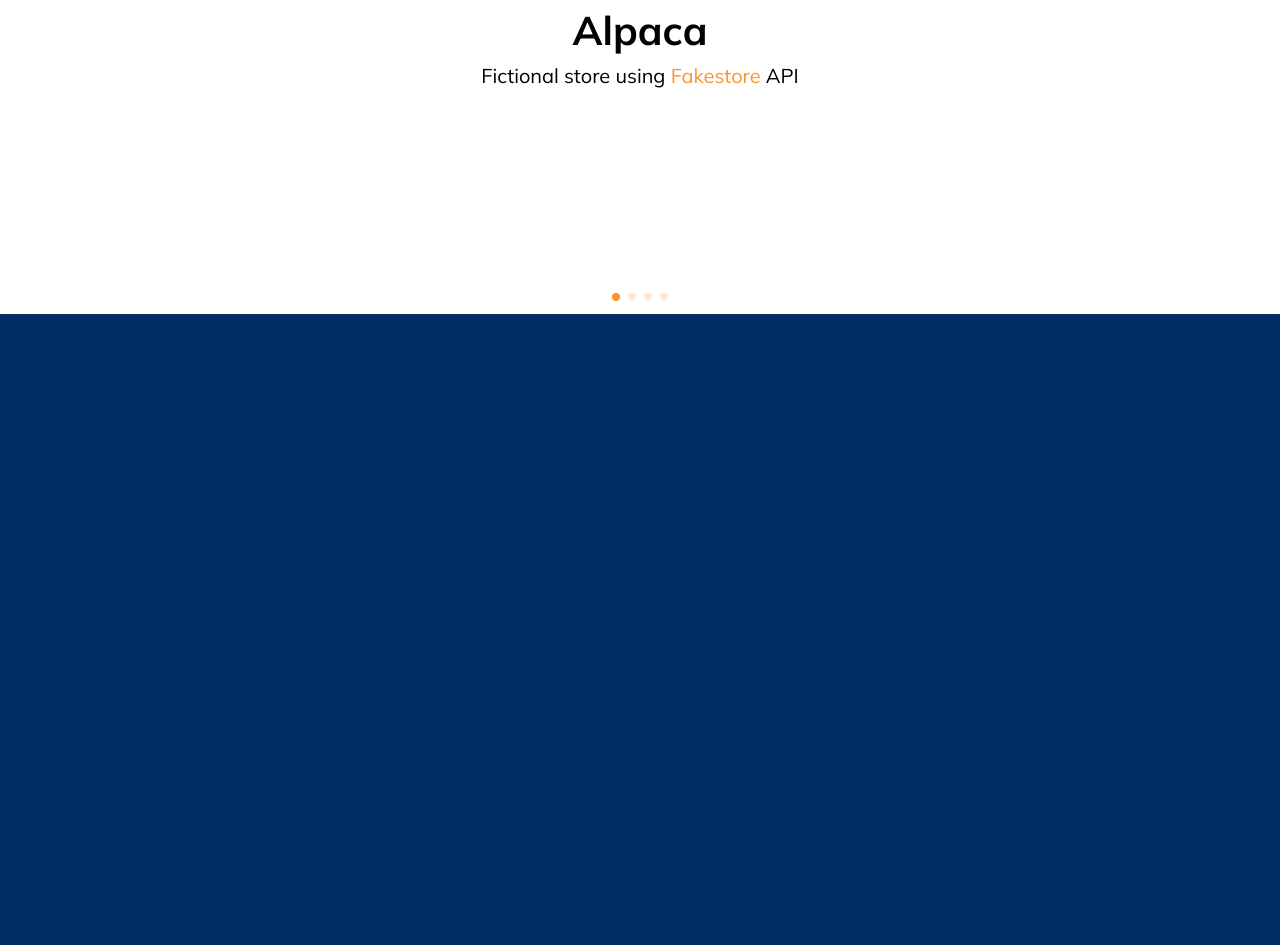
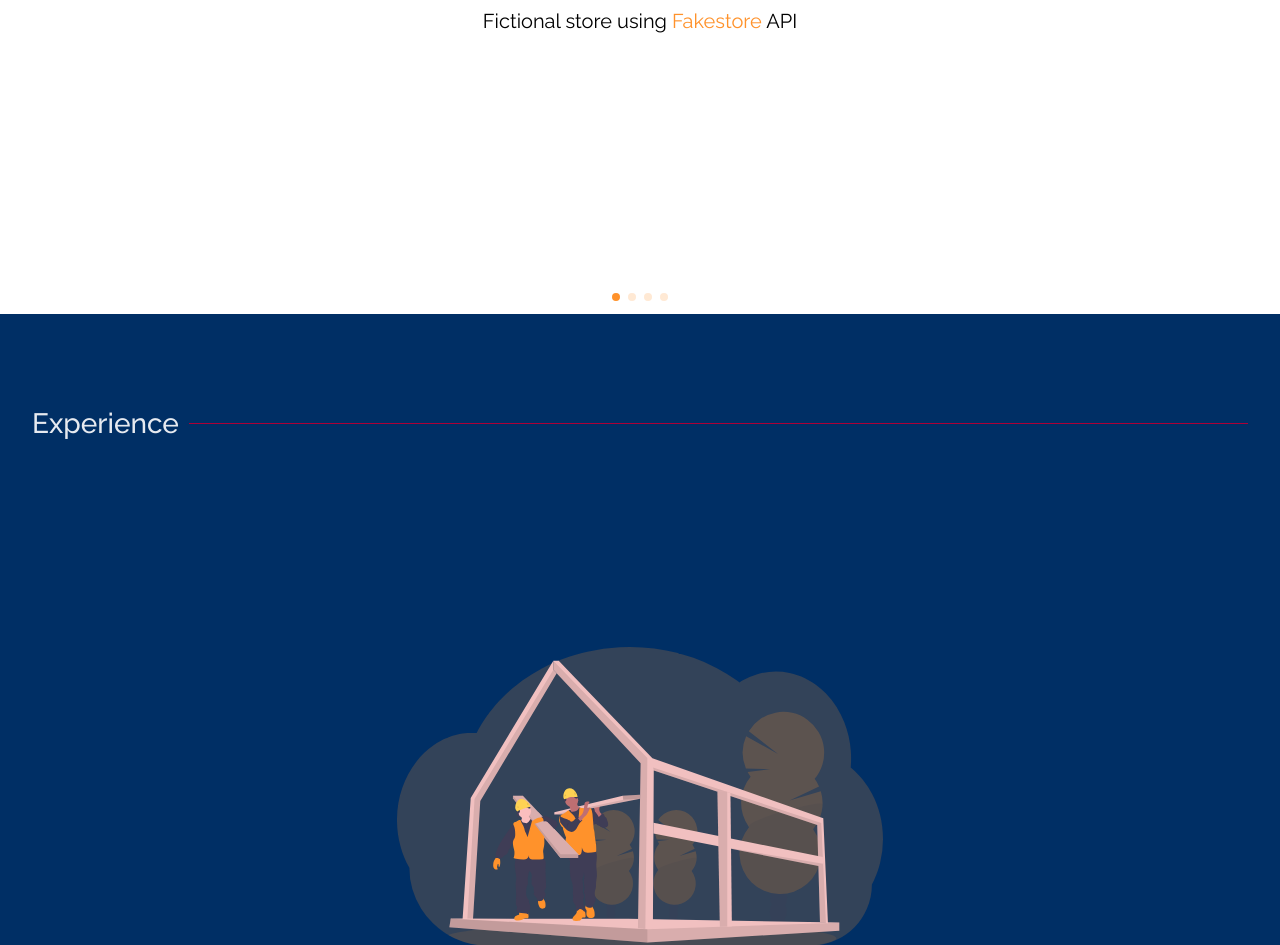
Before and after one commit to aldi-milano/portfolio, a React (Create React App) app: page / in a window 1280 px wide. Shown: the part 1855-2800 px from the top of the page. Before the commit the page ends 2265 px from the top, so only its background shows below. Built offline with nearby package versions, Linux system fonts and the light colour scheme.

Commit message:
adding experience page

```diff
--- a/src/App.js
+++ b/src/App.js
@@ -1,5 +1,7 @@
 import React from 'react';
 import About from './components/about/About';
+import Contact from './components/contact/Contact';
+import Experience from './components/experience/Experience';
 import Hero from './components/hero/Hero';
 import Works from './components/works/Works';
 
@@ -12,6 +14,8 @@ function App() {
       <Hero />
       <About />
       <Works />
+      <Experience />
+      <Contact />
     </div>
   );
 }
--- a/src/components/about/about.scss
+++ b/src/components/about/about.scss
@@ -18,8 +18,9 @@
       position: relative;
 
       .title {
+        font-family: $font-title;
         font-size: $hd-2;
-        font-weight: 700;
+        font-weight: 500;
         color: #e6eaf0;
         background-color: $primary;
         padding: 0 10px 0 0;
--- /dev/null
+++ b/src/components/contact/Contact.js
@@ -0,0 +1,15 @@
+import './contact.scss';
+
+function Contact() {
+  return (
+    <>
+      <section className='contact'>
+        <article className='contact__content'>
+          <h1>This is contact content</h1>
+        </article>
+      </section>
+    </>
+  );
+}
+
+export default Contact;
--- /dev/null
+++ b/src/components/contact/contact.scss
@@ -0,0 +1,9 @@
+@use '../../scss/utility' as *;
+@use '../../scss/global' as *;
+
+.contact {
+  padding-bottom: rem(96);
+  width: 100%;
+  height: 100vh;
+  background-image: url(../../assets/background-texture/axiom-pattern.png);
+}
--- /dev/null
+++ b/src/components/experience/Experience.js
@@ -0,0 +1,31 @@
+import './experience.scss';
+
+// import notFound from '../../assets/ilustration/undraw_page_not_found_re_e9o6.svg';
+import notFound from '../../assets/ilustration/undraw_under_construction_-46-pa.svg';
+// import notFound from '../../assets/ilustration/undraw_multitasking_re_ffpb.svg';
+
+function Experience() {
+  return (
+    <>
+      <section className='experience'>
+        <article className='experience__content'>
+          <div className='experience__content-title'>
+            <h1 className='title'>Experience</h1>
+          </div>
+          <div className='experience__content-detail'>
+            <div className='ilustration-container'>
+              <img
+                src={notFound}
+                alt='ilustration not found'
+                className='ilustration'
+              />
+            </div>
+            <p>Experience will be added soon</p>
+          </div>
+        </article>
+      </section>
+    </>
+  );
+}
+
+export default Experience;
--- /dev/null
+++ b/src/components/experience/experience.scss
@@ -0,0 +1,92 @@
+@use '../../scss/utility' as *;
+@use '../../scss/global' as *;
+
+.experience {
+  max-width: rem(1440);
+  margin: 0 auto;
+  width: 100%;
+  padding-bottom: rem(96);
+  height: 100vh;
+
+  &__content {
+    height: 100%;
+    padding: 0 rem(32);
+
+    &-title {
+      @include flex(flex-start, center);
+      margin-bottom: rem(32);
+      gap: rem(16);
+      position: relative;
+
+      .title {
+        font-family: $font-title;
+        font-size: $hd-2;
+        font-weight: 500;
+        color: #e6eaf0;
+        background-color: $primary;
+        padding: 0 10px 0 0;
+      }
+
+      &::after {
+        content: '';
+        border-bottom: 1px solid $secondary;
+        width: 100%;
+        position: absolute;
+        bottom: 50%;
+        z-index: -1;
+      }
+    }
+
+    &-detail {
+      width: 100%;
+      height: 100%;
+      @include flex();
+      gap: rem(32);
+      flex-direction: column;
+
+      .ilustration-container {
+        @include flex();
+        width: 100%;
+
+        .ilustration {
+          width: 40%;
+        }
+      }
+
+      p {
+        color: $tint;
+      }
+    }
+
+    @include breakpoint(tablet) {
+      padding: 0 rem(16);
+
+      &-title {
+        .title {
+          font-size: $hm-2;
+        }
+      }
+
+      &-detail {
+        width: 100%;
+        height: 100%;
+        @include flex();
+        gap: rem(32);
+        flex-direction: column;
+
+        .ilustration-container {
+          @include flex();
+          width: 100%;
+
+          .ilustration {
+            width: 100%;
+          }
+        }
+
+        p {
+          font-size: $pm-md;
+        }
+      }
+    }
+  }
+}
--- a/src/components/works/works.scss
+++ b/src/components/works/works.scss
@@ -21,8 +21,9 @@
     position: relative;
 
     .title {
+      font-family: $font-title;
       font-size: $hd-2;
-      font-weight: 700;
+      font-weight: 500;
       background-color: $primary;
       padding: 0 10px 0 0;
     }
@@ -60,7 +61,7 @@
     flex-direction: column;
 
     .slide__logo {
-      width: 40%;
+      width: 35%;
       .logo {
         width: 100%;
       }
--- a/src/scss/global/_base.scss
+++ b/src/scss/global/_base.scss
@@ -21,7 +21,7 @@ html {
 }
 
 body {
-  font-family: $font-mulish;
+  font-family: $font-title;
   font-weight: 400;
   line-height: 1;
   font-size: rem(20);
--- a/src/scss/utility/_font.scss
+++ b/src/scss/utility/_font.scss
@@ -1,15 +1,15 @@
 // @import url('https://fonts.googleapis.com/css2?family=Rubik:wght@400;500;600&display=swap');
 // @import url('https://fonts.googleapis.com/css2?family=Inter:wght@400;500;600;700;800&display=swap');
-@import url('https://fonts.googleapis.com/css2?family=Roboto:wght@100;300;400;500;700;900&display=swap');
+// @import url('https://fonts.googleapis.com/css2?family=Roboto:wght@100;300;400;500;700;900&display=swap');
 // @import url('https://fonts.googleapis.com/css2?family=Lato:wght@400;700;900&display=swap');
 // @import url('https://fonts.googleapis.com/css2?family=Lora:wght@400;500;600;700&display=swap');
 // @import url('https://fonts.googleapis.com/css2?family=Montserrat:wght@100;200;300;400;500;600;700;800;900&display=swap');
 @import url('https://fonts.googleapis.com/css2?family=Mulish:wght@200;300;400;500;600;700;800;900&display=swap');
-@import url('https://fonts.googleapis.com/css2?family=Libre+Baskerville:ital@0;1&display=swap');
+@import url('https://fonts.googleapis.com/css2?family=Raleway:wght@100;200;300;400;500;600;700;800;900&display=swap');
 
-$font: 'Roboto', sans-serif;
+// $font: 'Roboto', sans-serif;
 $font-mulish: 'Mulish', sans-serif;
-$font-condition: 'Libre Baskerville', serif;
+$font-title: 'Raleway', sans-serif;
 // $serif-heading-font: 'Lora', serif;
 // $font: 'Montserrat', sans-serif;
 // $font: 'Lato', sans-serif;
```
Also changed, not shown: src/assets/ilustration/undraw_under_construction_-46-pa.svg (added).
